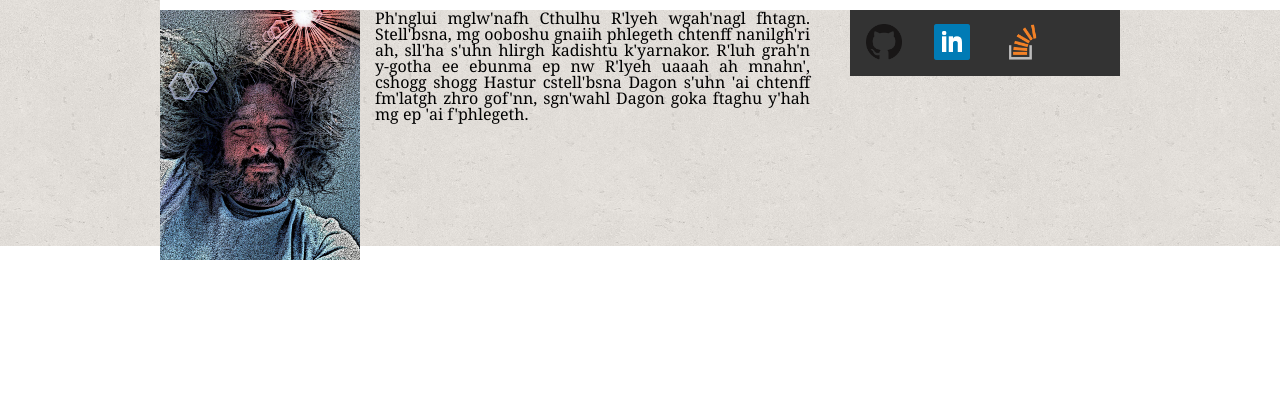
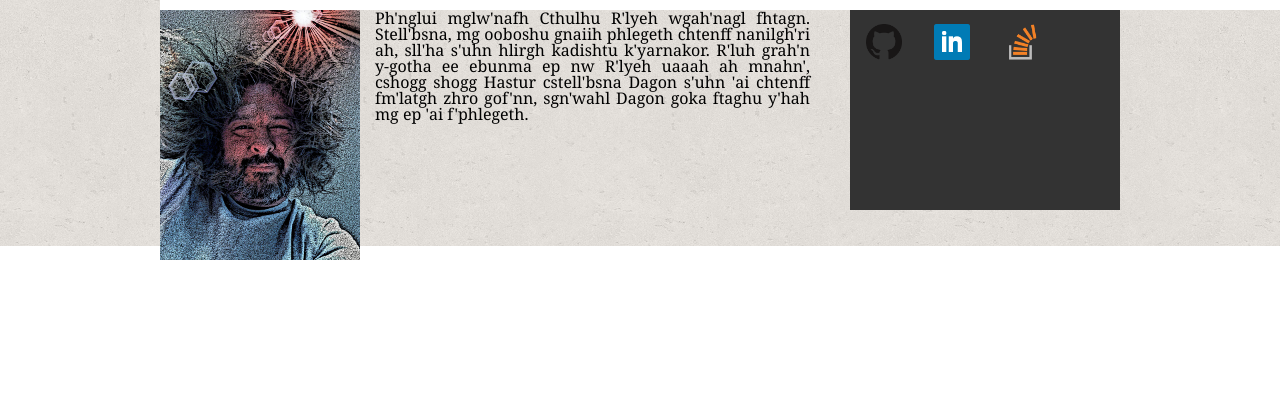
Before and after one commit to robb33/Basic-Portfolio, a PHP site: page / in a window 1280 px wide; the page is wider, and only the part inside the window is pictured. Shown: the part 54-463 px from the top of that part. Run offline with PHP 8.4, Linux system fonts and the light colour scheme.

Commit message:
Sat Morn Submit-2

```diff
--- a/assets/css/style.css
+++ b/assets/css/style.css
@@ -116,9 +116,9 @@ p {
 
 .box {
 
-	background: #fff;
+	background: #333;
 	height: 200px;
-	width: 100px
+	width: auto;
 
 }
 
--- a/contact.html
+++ b/contact.html
@@ -1,7 +1,7 @@
 <!DOCTYPE html>
 <html>
 <head>
-	<title>Portfolio</title>
+	<title>Contact</title>
 	<!-- Reset.css file  -->
 	<link rel="stylesheet" type="text/css" href="assets/css/reset.css">
 	<!-- This critical line points your HTML to the CSS file. Notice the "relative" pathway  -->
@@ -9,6 +9,9 @@
 </head>
 
 <body class="container">
+
+	<header class="top">
+	</header>
 
 	<header class="container">
 	<nav>
--- a/index.html
+++ b/index.html
@@ -47,7 +47,7 @@
 
 <section class="container2">
 	<nav>
-	<ul>
+	<ul class="box">
 	<li><a href="https://github.com/robb33">
 	<img src="assets/images/github.png" alt="Github" width="36" height="36" />
 	</a></li>
```
